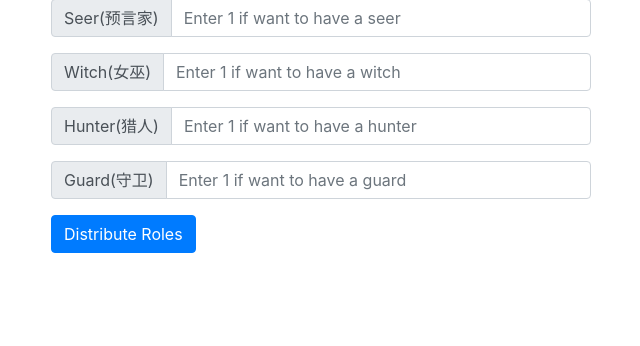
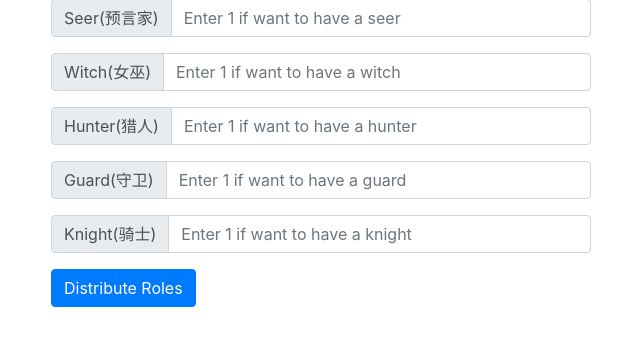
Before and after one commit to reliu375/Werewolf-Facilitation-Helper, a Flask app: page / in a window 1280 px wide. Shown: the part 211-557 px from the top of the page, without its empty margins (34-674 px from the left). Run offline with Flask 2, Linux system fonts and the light colour scheme; some libraries are stand-ins or nearby versions.

Commit message:
support knight selection

```diff
--- a/app/static/main.js
+++ b/app/static/main.js
@@ -34,12 +34,18 @@ function parseInput(){
   if (isNaN(numGuard))
     numGuard = 0;
 
+  var knightElement = document.getElementById('num_knight');
+  var numKnight = parseInt(knightElement.value.toString());
+  if (isNaN(numKnight))
+    numKnight = 0;
+
   var input_dict = {'wolf': numWolves,
                     'villager': numVillagers,
                     'seer': numSeer,
                     'witch': numWitch,
                     'hunter': numHunter,
-                    'guard': numGuard};
+                    'guard': numGuard,
+                    'knight': numKnight };
 
   return input_dict
 }
--- a/app/templates/index.html
+++ b/app/templates/index.html
@@ -52,6 +52,12 @@
 						</div>
 						<input type="text" class="form-control" id="num_guard" placeholder="Enter 1 if want to have a guard" aria-label="guard" aria-describedby="basic-addon1">
 					</div>
+          <div class="input-group mb-3">
+						<div class="input-group-prepend">
+							<span class="input-group-text" id="basic-addon1">Knight(骑士)</span>
+						</div>
+						<input type="text" class="form-control" id="num_knight" placeholder="Enter 1 if want to have a knight" aria-label="knight" aria-describedby="basic-addon1">
+					</div>
 					<div id="inputErrorRemind">
 						<!-- placeholder for possible -->
 					</div>
```
